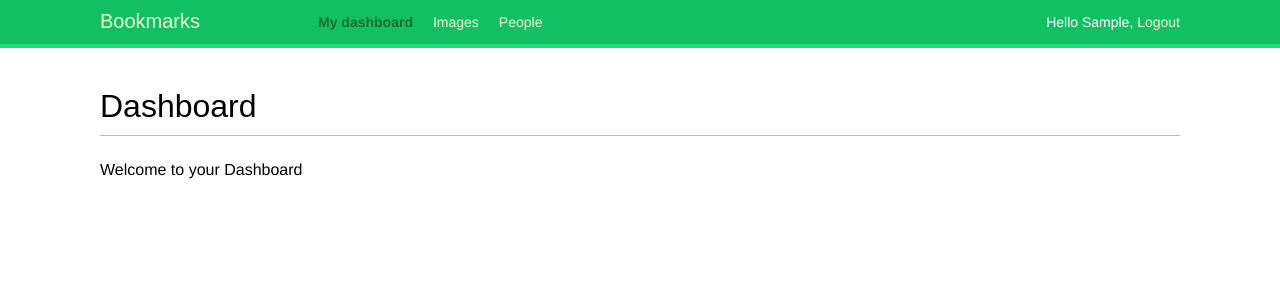
After one commit to matthewdevaney/socialbookmark, a Django app: page /account/ in a window 1280 px wide. The commit adds this page. Shown: the top 300 px of the page. Run offline with Django 3.2, Linux system fonts and the light colour scheme; the visitor is signed in with stand-in values (Sample User, id 1); parts of the project's set-up code (start-up, migrations or seed data) failed here and were passed over; some web fonts are replaced.

Commit message:
Chapter 4, Page 112

```diff
--- /dev/null
+++ b/account/templates/account/dashboard.html
@@ -0,0 +1,8 @@
+{% extends "base.html" %}
+
+{% block title %}Dashboard{% endblock %}
+
+{% block content %}
+    <h1>Dashboard</h1>
+    <p>Welcome to your Dashboard</p>
+{% endblock %}
--- a/account/templates/base.html
+++ b/account/templates/base.html
@@ -8,6 +8,33 @@
 <body>
     <div id="header">
         <span class="logo">Bookmarks</span>
+        {% if request.user.is_authenticated %}
+            <ul class="menu">
+                <li {% if section == "dashboard" %}class="selected"{% endif %}>
+                    <a href="{% url 'dashboard' %}">My dashboard</a>
+                </li>
+            </ul>
+            <ul class="menu">
+                <li {% if section == "images" %}class="selected"{% endif %}>
+                    <a href="{% url 'dashboard' %}">Images</a>
+                </li>
+            </ul>
+            <ul class="menu">
+                <li {% if section == "people" %}class="selected"{% endif %}>
+                    <a href="{% url 'dashboard' %}">People</a>
+                </li>
+            </ul>
+        {% endif %}
+
+        <span class="user">
+            {% if request.user.is_authenticated %}
+            Hello  {{ request.user.first_name }},
+            <a href="{% url 'logout' %}">Logout</a>
+            {% else %}
+                <a href="{% url 'login' %}">Login</a>
+            {% endif %}
+        </span>
+
     </div>
     <div id="content">
         {% block content %}
--- a/account/urls.py
+++ b/account/urls.py
@@ -1,6 +1,11 @@
+from django.contrib.auth import views as auth_views
 from django.urls import path
 from . import views
 
 urlpatterns = [
-    path('login/', views.user_login, name='login')
+    path('', views.dashboard, name='dashboard'),
+    path('login/', auth_views.LoginView.as_view(), name='login'),
+    path('logout/', auth_views.LogoutView.as_view(), name='logout'),
+    # previous views
+    # path('login/', views.user_login, name='login')
 ]
--- a/account/views.py
+++ b/account/views.py
@@ -1,10 +1,18 @@
 # django modules
 from django.contrib.auth import authenticate, login
+from django.contrib.auth.decorators import login_required
 from django.http import HttpResponse
 from django.shortcuts import render
 
 # local modules
 from .forms import LoginForm
+
+
+@login_required
+def dashboard(request):
+    return render(request,
+                  'account/dashboard.html',
+                  {'section': 'dashboard'})
 
 
 def user_login(request):
```
Also changed, not shown: account/templates/registration/logged_out.html (added, +8 -0 lines), account/templates/registration/login.html (added, +24 -0 lines), bookmarks/settings.py (+9 -2 lines).
